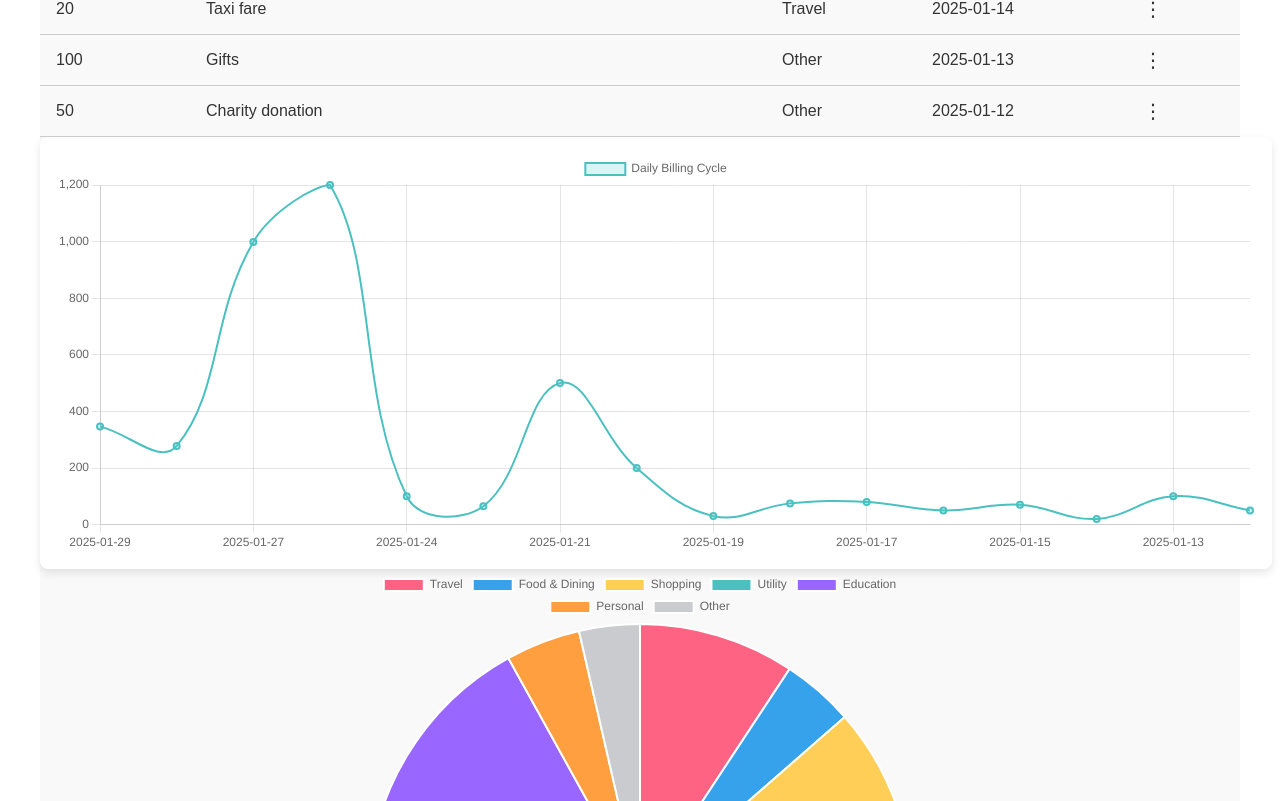
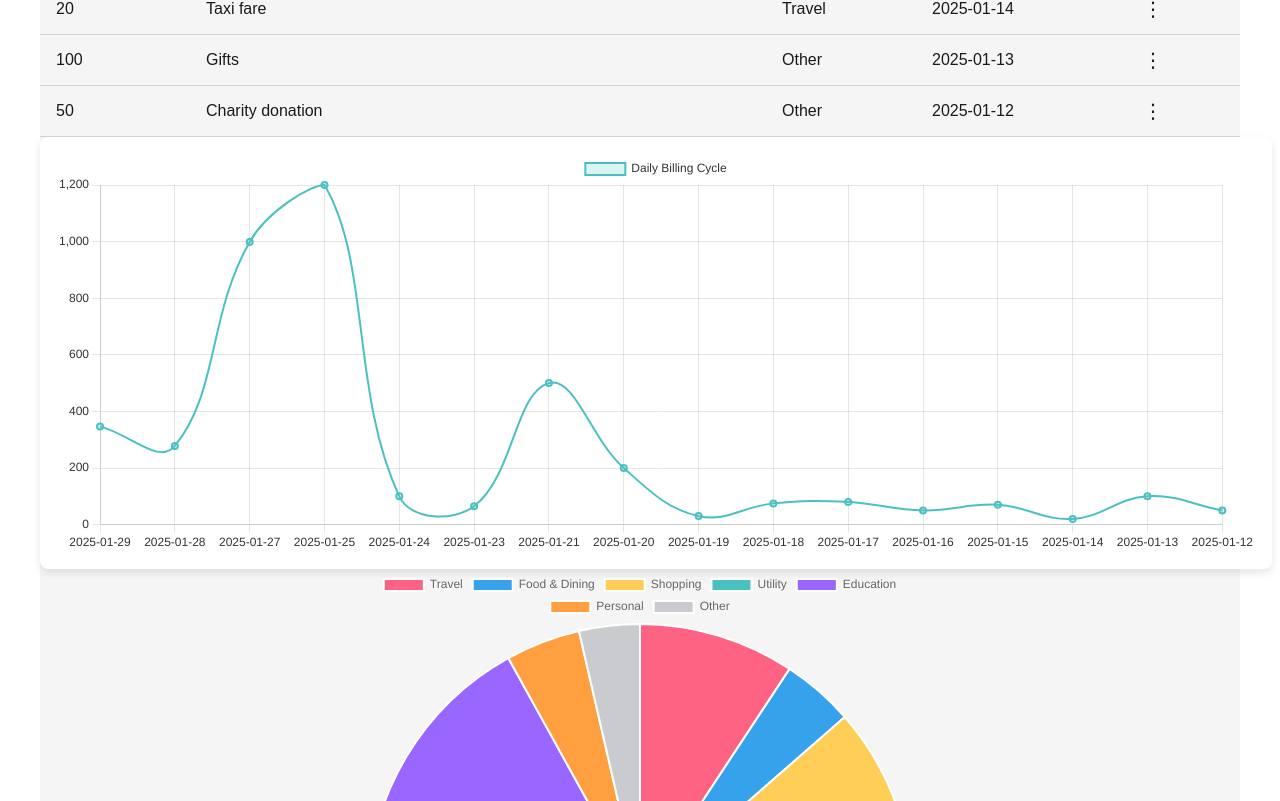
Before and after one commit to adityapatidar31/bill-tracker, a React (Vite) app: page / in a window 1280 px wide. Shown: the part 1299-2100 px from the top of the page. Built offline with nearby package versions, Linux system fonts and the light colour scheme.

Commit message:
add css and change graph according to css

```diff
--- a/src/components/Graph.jsx
+++ b/src/components/Graph.jsx
@@ -5,6 +5,25 @@ import { useSelector } from "react-redux";
 
 function Graph() {
   const { bills } = useSelector((store) => store.bill);
+
+  // Get current theme from the document
+  const getTheme = () =>
+    document.documentElement.getAttribute("data-theme") || "light";
+
+  const [theme, setTheme] = useState(getTheme());
+
+  useEffect(() => {
+    const observer = new MutationObserver(() => {
+      setTheme(getTheme());
+    });
+
+    observer.observe(document.documentElement, {
+      attributes: true,
+      attributeFilter: ["data-theme"],
+    });
+
+    return () => observer.disconnect();
+  }, []);
 
   // Memoize sorted bills to avoid unnecessary updates
   const sortedBills = useMemo(() => {
@@ -33,14 +52,20 @@ function Graph() {
         {
           label: "Daily Billing Cycle",
           data,
-          borderColor: "rgba(75, 192, 192, 1)",
-          backgroundColor: "rgba(75, 192, 192, 0.2)",
+          borderColor:
+            theme === "dark"
+              ? "rgba(30, 144, 255, 1)"
+              : "rgba(75, 192, 192, 1)", // Dynamic line color
+          backgroundColor:
+            theme === "dark"
+              ? "rgba(30, 144, 255, 0.2)"
+              : "rgba(75, 192, 192, 0.2)", // Dynamic fill color
           borderWidth: 2,
           tension: 0.4,
         },
       ],
     });
-  }, [sortedBills]); // Update chartData only when sortedBills changes
+  }, [sortedBills, theme]); // Update when sortedBills or theme changes
 
   const options = {
     responsive: true,
@@ -48,17 +73,33 @@ function Graph() {
     plugins: {
       legend: {
         position: "top",
+        labels: {
+          color: theme === "dark" ? "#f9f9f9" : "#333", // Dynamic legend text color
+        },
       },
     },
     scales: {
       x: {
-        beginAtZero: true,
         ticks: {
-          maxTicksLimit: 12,
+          color: theme === "dark" ? "#f9f9f9" : "#333", // Dynamic x-axis label color
+        },
+        grid: {
+          color:
+            theme === "dark"
+              ? "rgba(255, 255, 255, 0.2)"
+              : "rgba(0, 0, 0, 0.1)", // Grid lines color
         },
       },
       y: {
-        beginAtZero: true,
+        ticks: {
+          color: theme === "dark" ? "#f9f9f9" : "#333", // Dynamic y-axis label color
+        },
+        grid: {
+          color:
+            theme === "dark"
+              ? "rgba(255, 255, 255, 0.2)"
+              : "rgba(0, 0, 0, 0.1)", // Grid lines color
+        },
       },
     },
   };
@@ -69,9 +110,13 @@ function Graph() {
         width: "100%",
         overflowX: "auto",
         padding: "1rem",
-        boxShadow: "0 4px 8px rgba(0, 0, 0, 0.1)",
+        boxShadow:
+          theme === "dark"
+            ? "0 4px 8px rgba(0, 0, 0, 0.4)"
+            : "0 4px 8px rgba(0, 0, 0, 0.1)",
         borderRadius: "8px",
-        backgroundColor: "#fff",
+        backgroundColor: theme === "dark" ? "#1e1e1e" : "#fff",
+        transition: "all 0.3s ease-in-out",
       }}
     >
       <div
--- a/src/index.css
+++ b/src/index.css
@@ -10,21 +10,25 @@
 }
 
 :root {
-  --bg-color: #f9f9f9;
-  --text-color: #333;
-  --input-bg-color: #fff;
-  --input-border-color: #ccc;
-  --button-bg-color: #007bff;
-  --button-hover-bg-color: #0056b3;
+  --bg-color: #f5f5f5;
+  --text-color: #1a1a1a;
+  --input-bg-color: #ffffff;
+  --input-border-color: #d1d1d1;
+  --button-bg-color: #4caf50;
+  --button-hover-bg-color: #388e3c;
+  --card-bg-color: #ffffff;
+  --card-shadow: 0 4px 6px rgba(0, 0, 0, 0.1);
 }
 
 [data-theme="dark"] {
-  --bg-color: #333;
-  --text-color: #f9f9f9;
-  --input-bg-color: #444;
-  --input-border-color: #666;
-  --button-bg-color: #0056b3;
-  --button-hover-bg-color: #003d80;
+  --bg-color: #121212;
+  --text-color: #e0e0e0;
+  --input-bg-color: #1e1e1e;
+  --input-border-color: #333333;
+  --button-bg-color: #1e88e5;
+  --button-hover-bg-color: #1565c0;
+  --card-bg-color: #1e1e1e;
+  --card-shadow: 0 4px 6px rgba(0, 0, 0, 0.4);
 }
 
 .form-container {
```
